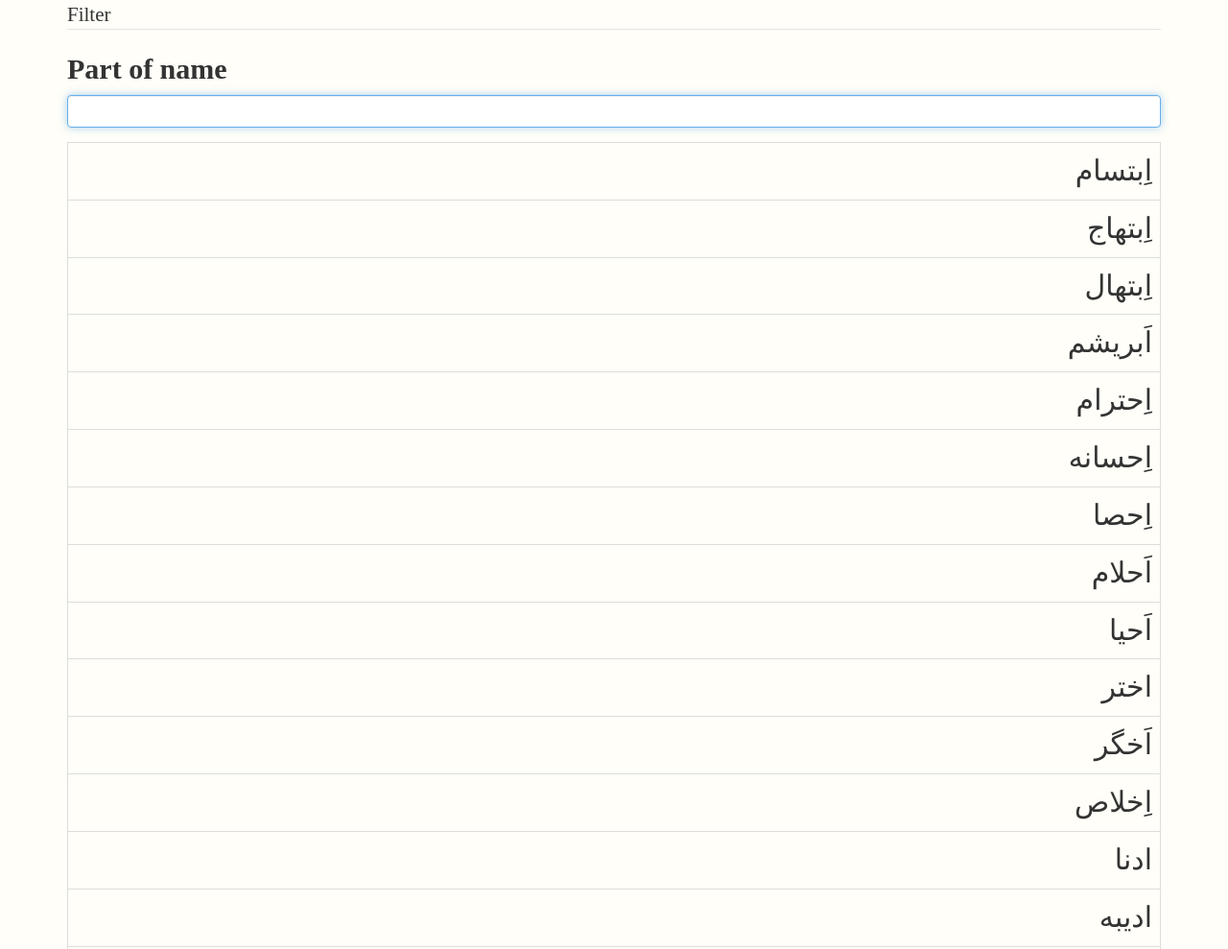
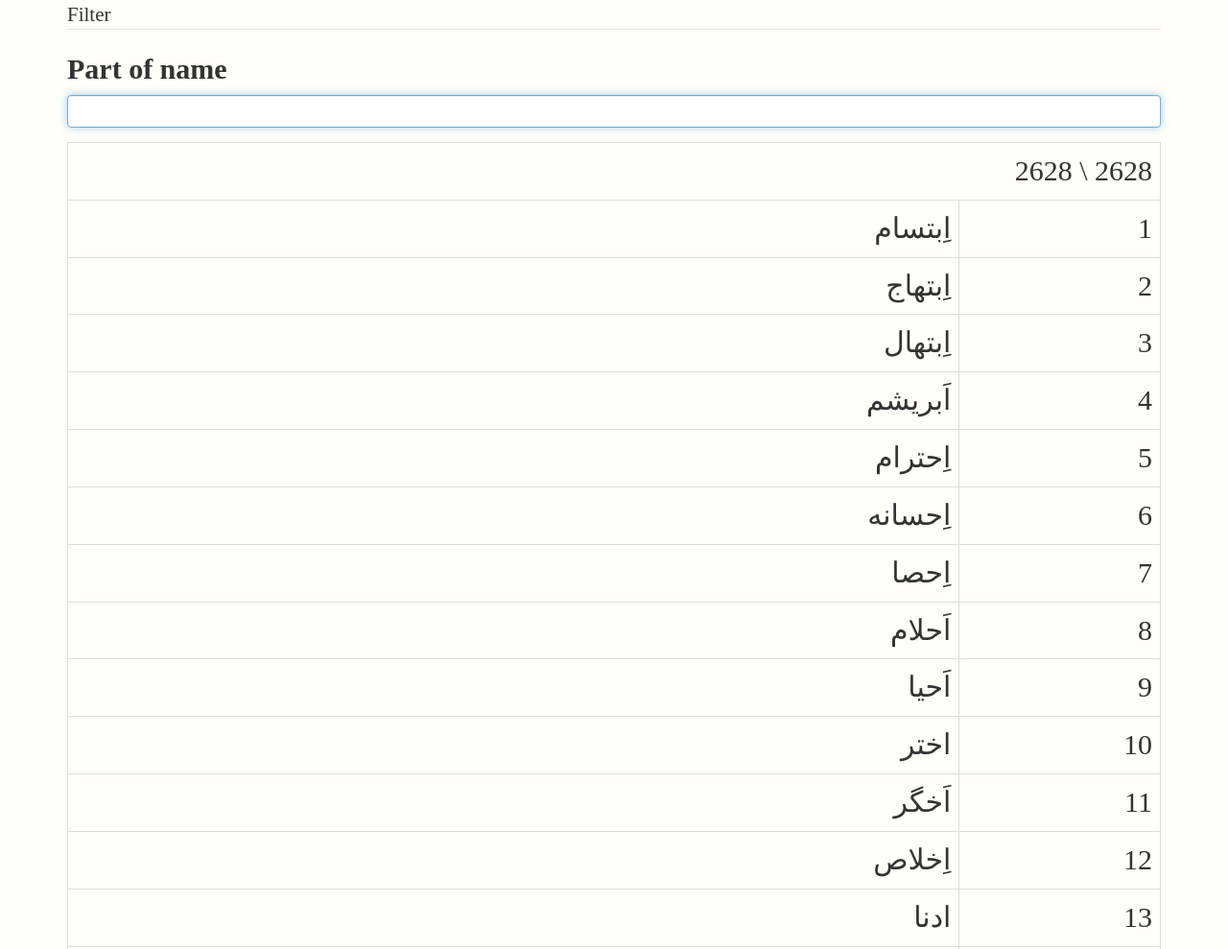
Before and after one commit to dlidstrom/FarsiNames, a plain HTML site: page index.html in a window 1280 px wide. Shown: the top 989 px of the page at 96% size. Drawn offline with nearby package versions, Linux system fonts and the light colour scheme; a web font is replaced by a local one.

Commit message:
numbering, count

```diff
--- a/index.html
+++ b/index.html
@@ -14,18 +14,22 @@
     angular.module("app", [])
         .controller("NamesCtrl", NamesCtrl)
         .filter('startsWith', function() {
-          return function(items, prefix, itemProperty) {
+          return function(items, prefix) {
             if (!prefix) return items;
             return items.filter(function(item) {
-              var findIn = itemProperty ? item[itemProperty] : item;
-              return findIn.toString().indexOf(prefix) === 0;
+              return item.text.indexOf(prefix) === 0;
             });
           };
         });
     function NamesCtrl() {
         var ctrl = this;
 
-        this.names = girlNames;
+        this.names = girlNames.map(function (e, i) {
+            return {
+                index: i + 1,
+                text: e
+            };
+        });
     }
     </script>
     <style>
@@ -62,8 +66,10 @@
         <div class="row">
             <div class="col-xs-12">
                 <table id="names" class="table table-bordered">
-                    <tr ng-repeat="item in ctrl.names | startsWith:ctrl.namePart">
-                        <td>{{item}}</td>
+                    <tr><td colspan="2">{{filtered.length}} \ {{ctrl.names.length}}
+                    <tr ng-repeat="item in ctrl.names | startsWith:ctrl.namePart as filtered">
+                        <td>{{item.index}}</td>
+                        <td>{{item.text}}</td>
                     </tr>
                 </table>
             </div>
```
